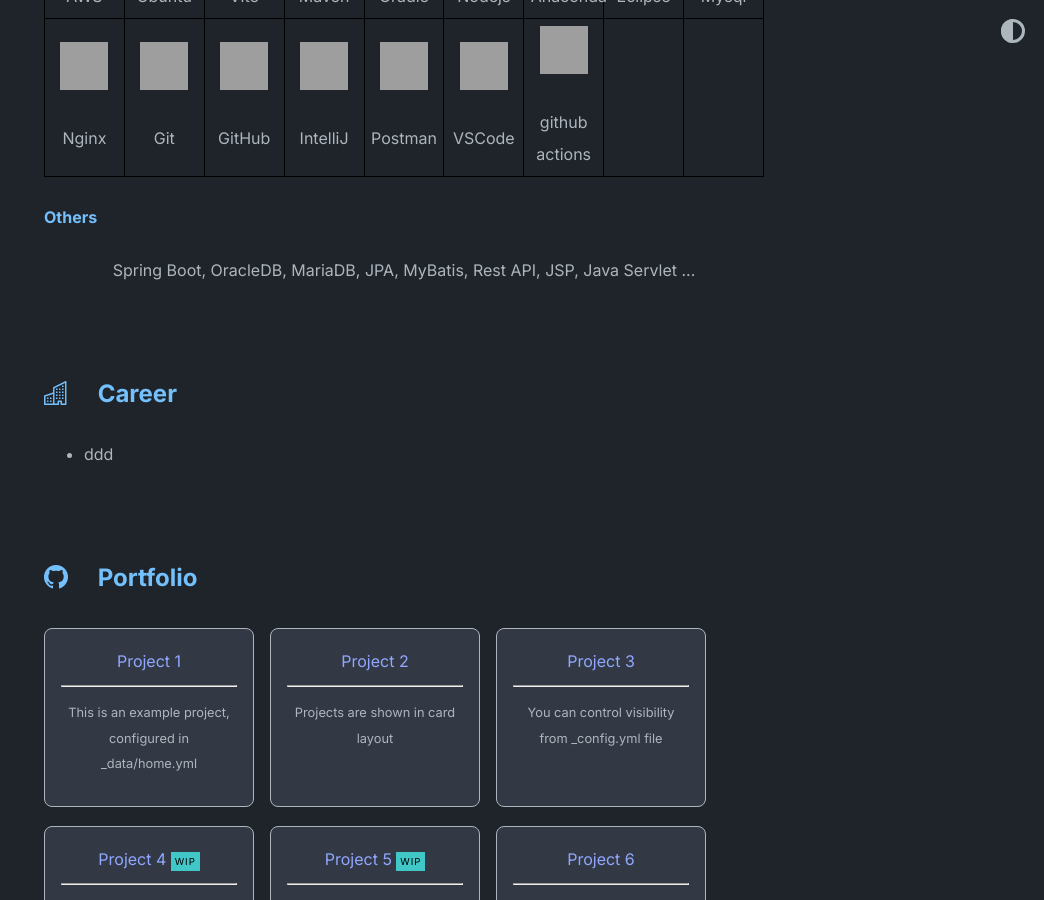
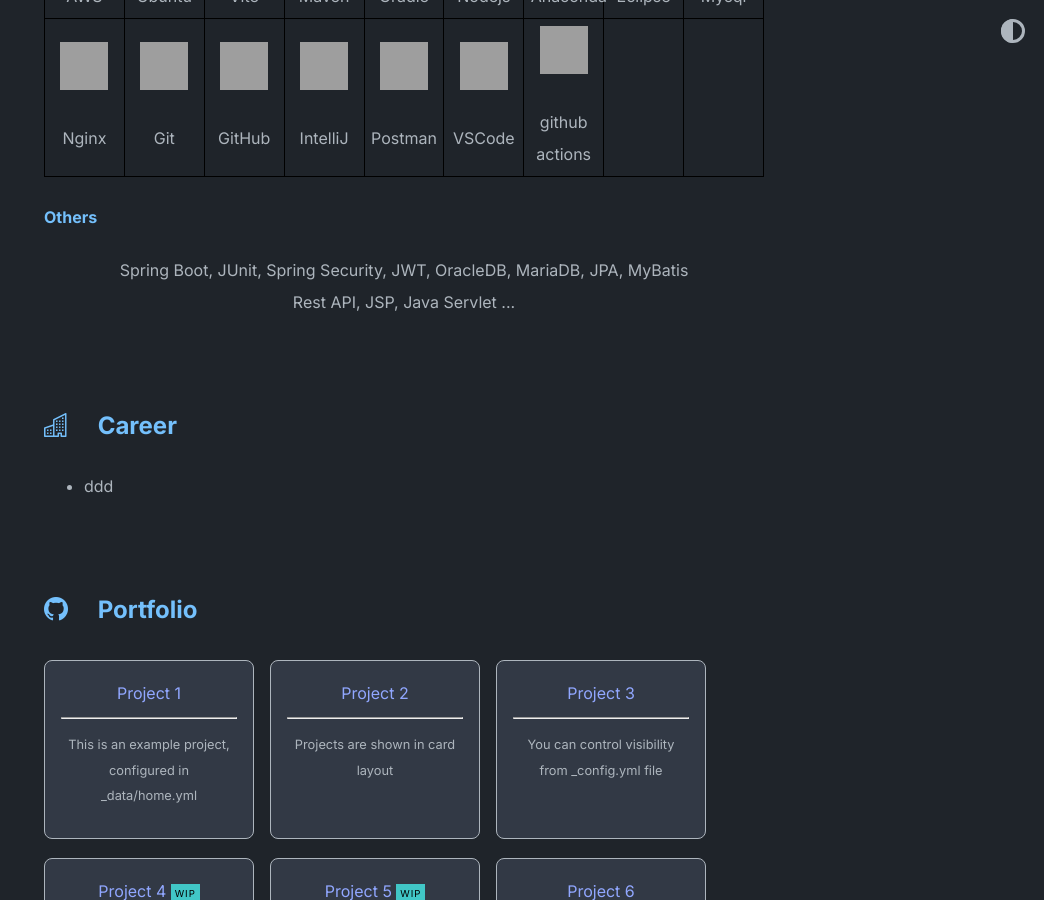
Before and after one commit to BangJeongBin/BangJeongBin.github.io, a Jekyll site: the page built from index.md, in a window 1280 px wide and 900 px high, scrolled down 714 px, cut to the strip 0-900 px from the top of the window. Shown: the whole strip, without its empty margins (236-1280 px from the left). Built offline with Jekyll 4.4.1, drawn with Linux system fonts in a browser that asks for light colours; grey boxes are pictures that could not be loaded.

Commit message:
경력 기술서 수정

```diff
--- a/_includes/tech_stack.html
+++ b/_includes/tech_stack.html
@@ -120,5 +120,6 @@
 </p>
 
 <p align="center">
-    Spring Boot, OracleDB, MariaDB, JPA, MyBatis, Rest API, JSP, Java Servlet ...
+    Spring Boot, JUnit, Spring Security, JWT, OracleDB, MariaDB, JPA, MyBatis<br>
+    Rest API, JSP, Java Servlet ...
 </p>
```
